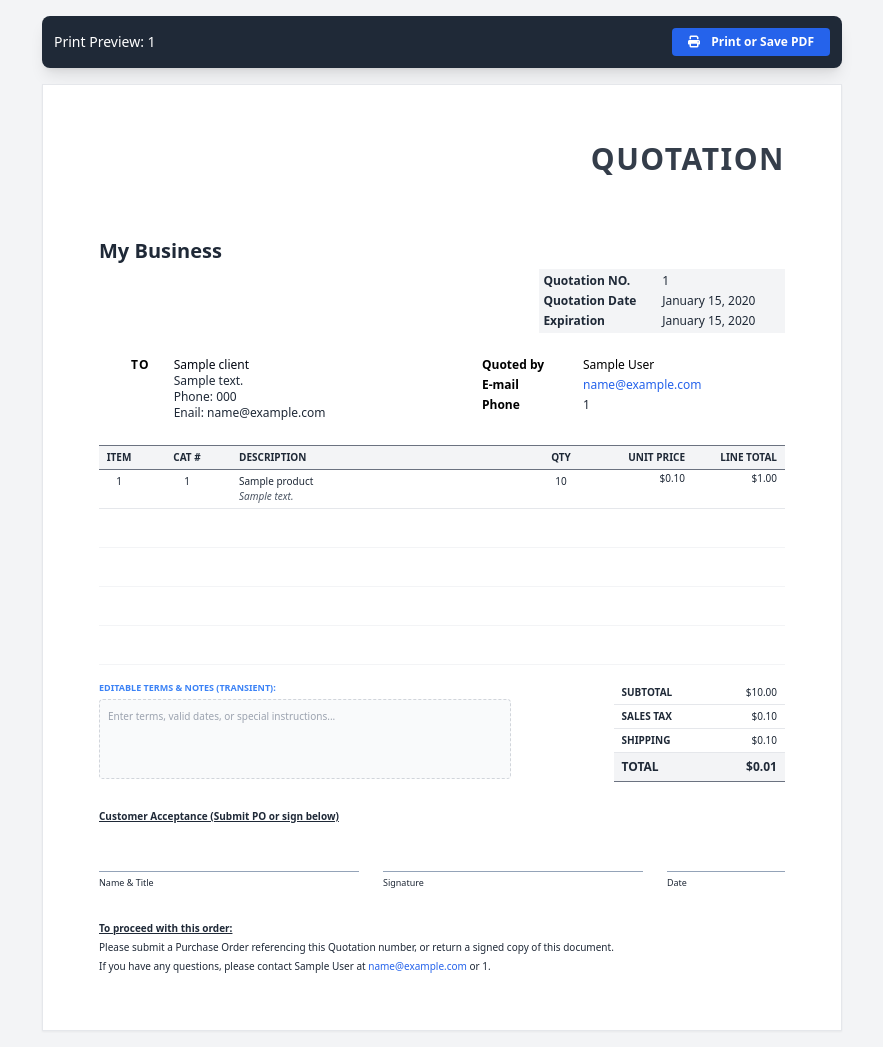
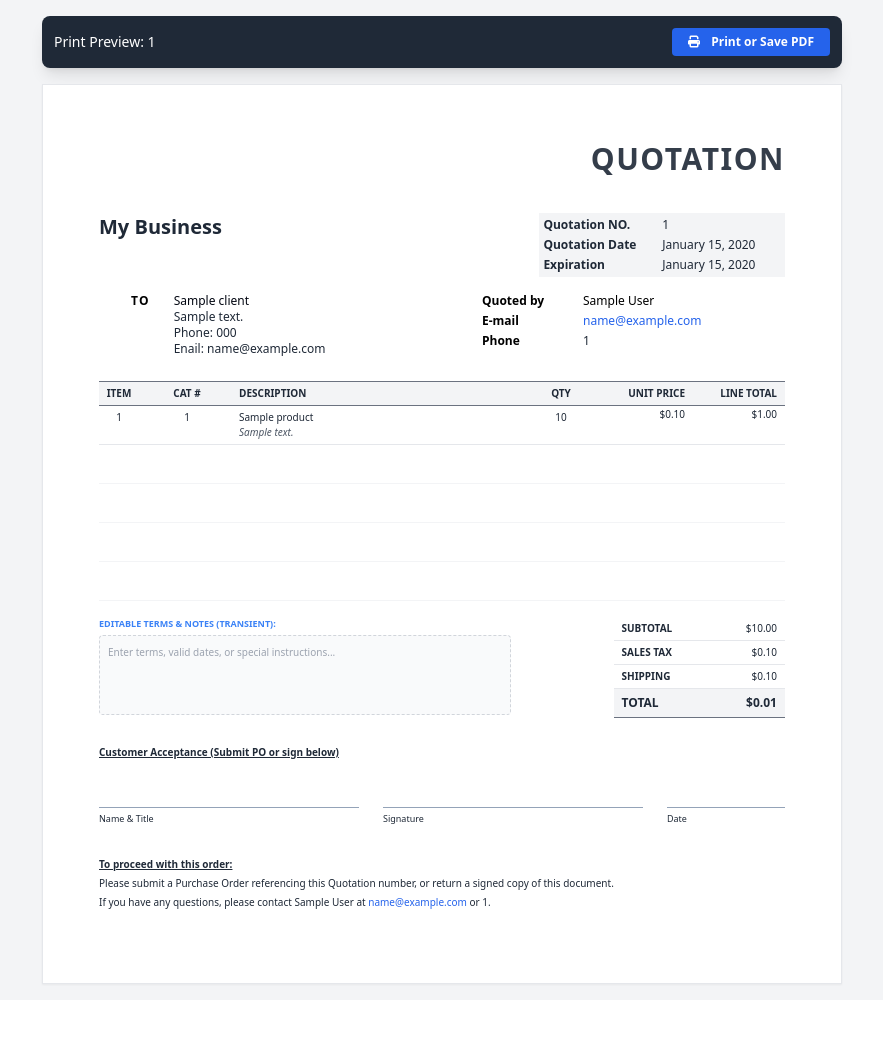
Before and after one commit to jhjang101/codexmetry, a Flask app: template app/templates/quotes/print.html in a window 1280 px wide. Shown: the whole page, without its empty margins (198-1081 px from the left). After the commit the page ends 986 px from the top, so only its background shows below. Run offline with Flask 3, Linux system fonts and the light colour scheme; data comes from the database, SQL or seed files in the repository; the template is opened without the code that fills it: most values are stand-ins (such as "Sample title", 1, 10 or a date in 2020); some libraries are stand-ins or nearby versions.

Commit message:
STYLE: print forms

```diff
--- a/app/templates/quotes/print.html
+++ b/app/templates/quotes/print.html
@@ -26,11 +26,11 @@
         <div class="flex justify-between items-start mb-1">
             <div>
                 {% if metadata.company_logo %}
-                <img src="{{ url_for('static', filename='uploads/logos/' + metadata.company_logo) }}" class="h-16 mb-4">
+                <img src="{{ url_for('static', filename='uploads/logos/' + metadata.company_logo) }}" class="h-16 mb-1">
                 {% else %}
-                <div class="h-16 w-16 border-none flex items-center justify-center m-4 uppercase"></div>
+                <div class="h-16 w-16 border-none flex items-center justify-center mb-1 uppercase"></div>
                 {% endif %}
-                <h1 class="text-xl font-bold text-gray-800">{{ metadata.company_name }}</h1>
+
             </div>
             <div class="text-right">
                 <h2 class="text-3xl font-bold text-gray-800 tracking-wider uppercase opacity-90">Quotation</h2>
@@ -38,9 +38,10 @@
         </div>
 
         <!-- 2. COMPANY & DOCUMENT INFO GRID -->
-        <div class="grid grid-cols-5 gap-12 mb-6 text-xs">
+        <div class="grid grid-cols-5 gap-12 mb-4 text-xs items-start">
             <!-- Seller Info -->
             <div class="col-span-3 text-gray-800">
+                <h1 class="text-xl font-bold text-gray-800 mb-1">{{ metadata.company_name }}</h1>
                 <p class="whitespace-pre-line">{{ metadata.address or '' }}</p>
                 {% if metadata.company_phone %}
                 <p>Phone: {{ metadata.company_phone }}</p>
```
Also changed, not shown: app/templates/expenses/print.html (+5 -4 lines), app/templates/invoices/print.html (+8 -7 lines).
